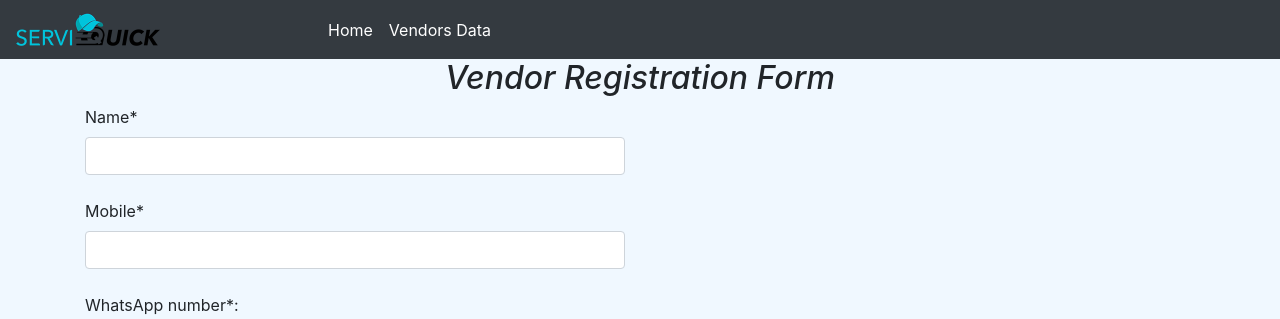
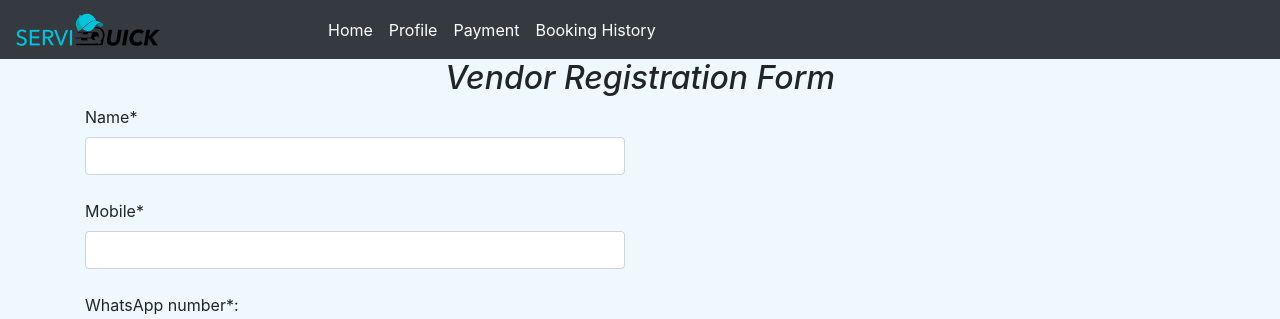
Before and after one commit to bharathjinka09/vendor-registration, a PHP site: page / in a window 1280 px wide. Shown: the top 319 px of the page. Run offline with PHP 8.4, Linux system fonts and the light colour scheme.

Commit message:
Added Payment and Booking history pages

```diff
--- a/navbar.php
+++ b/navbar.php
@@ -31,7 +31,15 @@
     </li>
 
     <li class="nav-item">
-      <a class="nav-link" style="color: white;" href="/vendor/vendors.php">Vendors Data</a>
+      <a class="nav-link" style="color: white;" href="/vendor/vendors.php">Profile</a>
+    </li>
+
+    <li class="nav-item">
+      <a class="nav-link" style="color: white;" href="/vendor/payment.php">Payment</a>
+    </li>
+
+	<li class="nav-item">
+      <a class="nav-link" style="color: white;" href="/vendor/booking_history.php">Booking History</a>
     </li>
   </ul>
 </nav>
```
Also changed, not shown: booking_history.php (added, +10 -0 lines), payment.php (added, +10 -0 lines).
